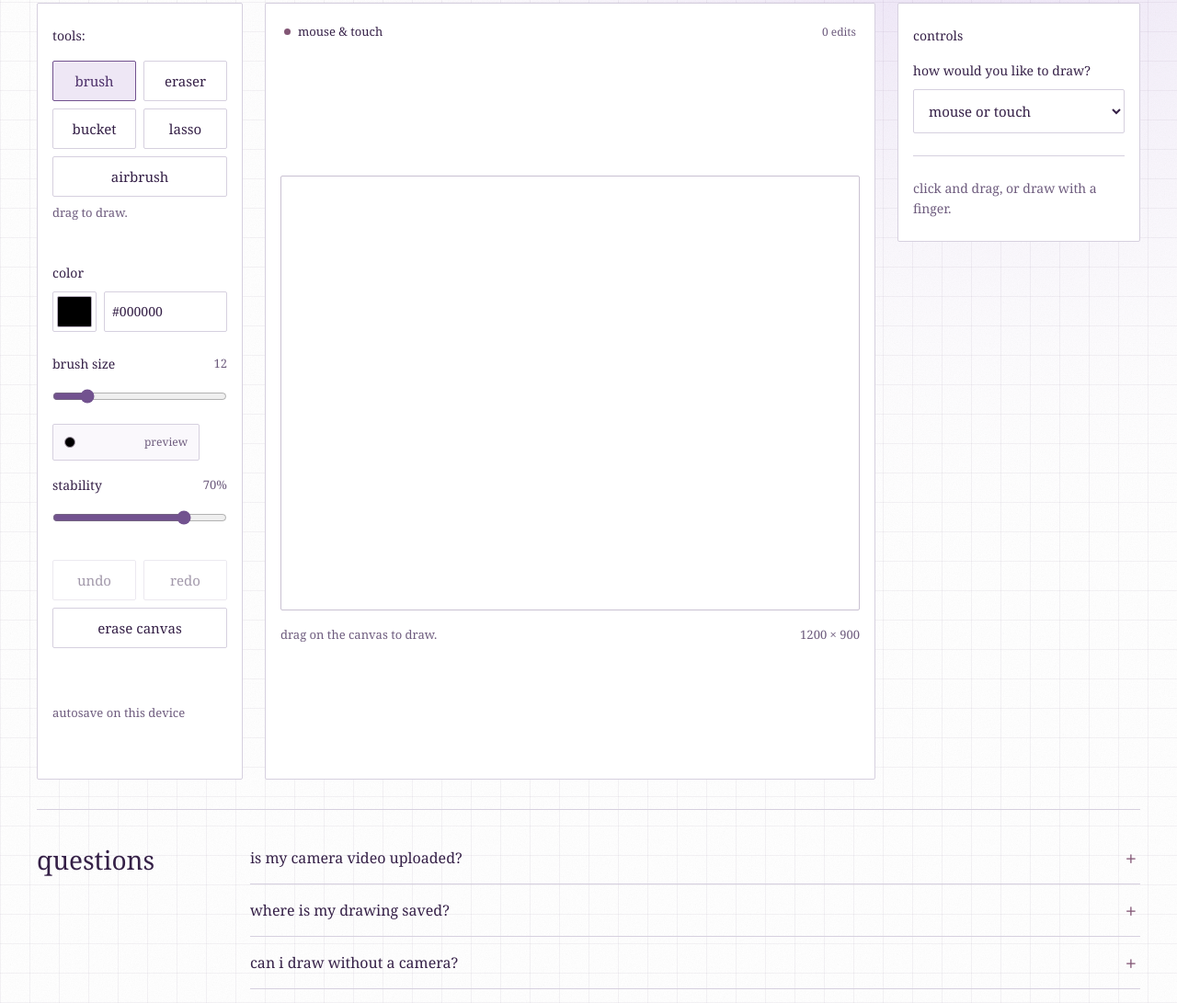
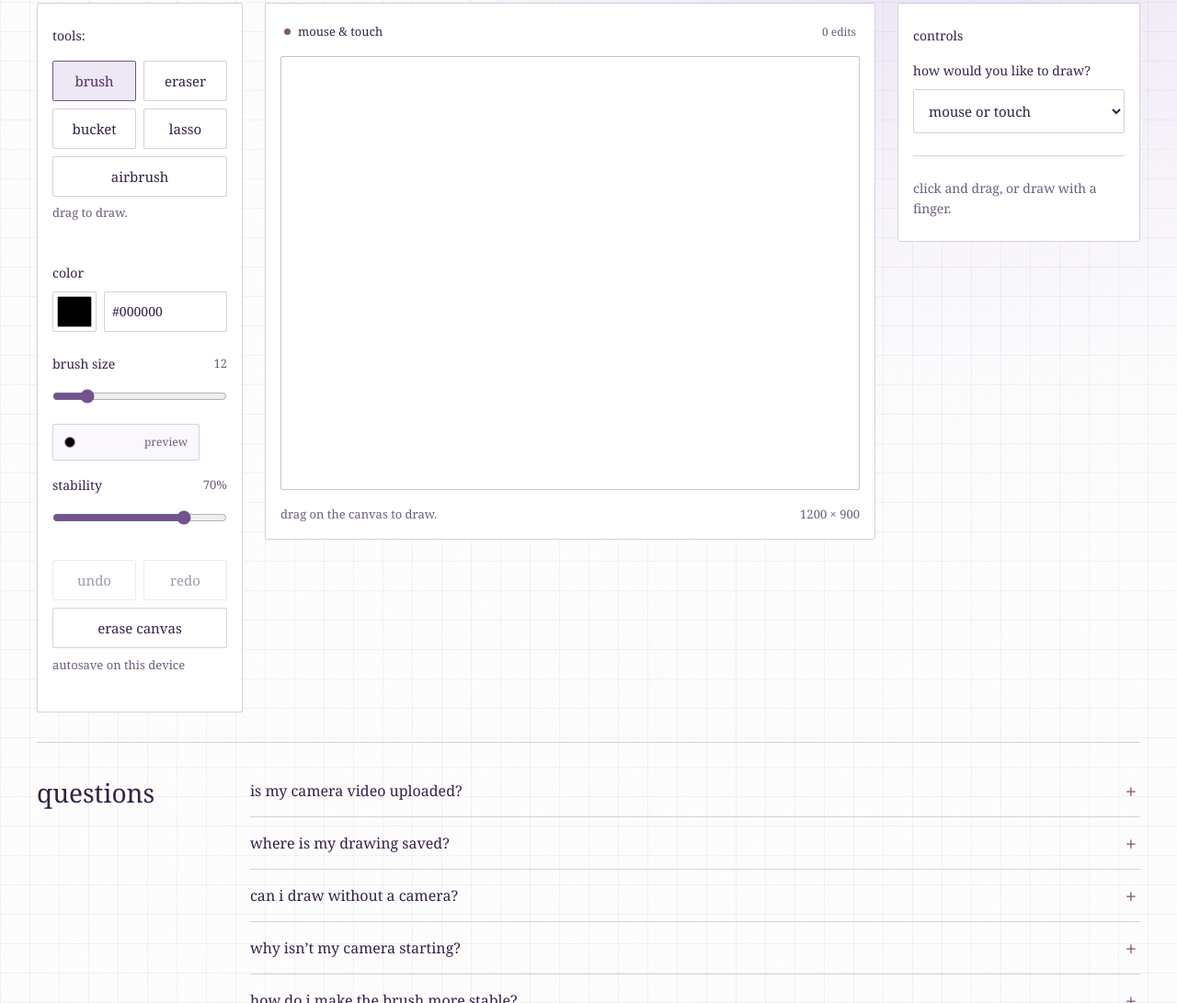
Before and after one commit to foo10d/opencanvas, a plain HTML site: page index.html in a window 1280 px wide. Shown: the part 254-1345 px from the top of the page at 92% size. Drawn offline with Linux system fonts and the light colour scheme.

Commit message:
Update style.css

```diff
--- a/style.css
+++ b/style.css
@@ -57,15 +57,12 @@ body{background-color:#090910;background-image:url('noise.svg'),linear-gradient(
 
 .color-control{margin:0 0 24px}.color-inputs{display:flex;gap:8px;align-items:center}.color-inputs input{height:44px;border:1px solid var(--line);border-radius:2px;background:#1b1826;color:var(--ink)}#ink-color{width:48px;min-width:48px;padding:4px;cursor:pointer}#color-hex{width:100%;min-width:0;padding:8px;font-size:14px}#ink-color::-webkit-color-swatch-wrapper{padding:0}#ink-color::-webkit-color-swatch{border:1px solid #ffffff50;border-radius:2px}#ink-color::-moz-color-swatch{border:1px solid #ffffff50;border-radius:2px}@media(max-width:650px){.color-control{grid-column:1/-1;margin:0}.color-inputs{max-width:240px}}
 
-/* Match the studio panels while preserving the artwork's proportions. */
+/* Fit the drawing panel to its canvas and status text. */
 @media(min-width:651px){
- .workspace>.tools,.workspace>.drawing-area{align-self:stretch}
+ .workspace>.drawing-area{align-self:start}
  .drawing-area{display:flex;flex-direction:column}
- .drawing-area>.canvas-stage{flex-shrink:0;margin-block:auto;width:100%}
+ .drawing-area>.canvas-stage{flex-shrink:0;margin-block:0;width:100%}
  .drawing-area>.canvas-top{flex-shrink:0}
- /* Reserve the restore control so starting a stroke cannot shift the canvas. */
- .tools>#restore[hidden]{display:block!important;visibility:hidden}
- .tools>#save-state{min-height:3.2em}
 }
 
 .drawing-area{background:#090910}
```
